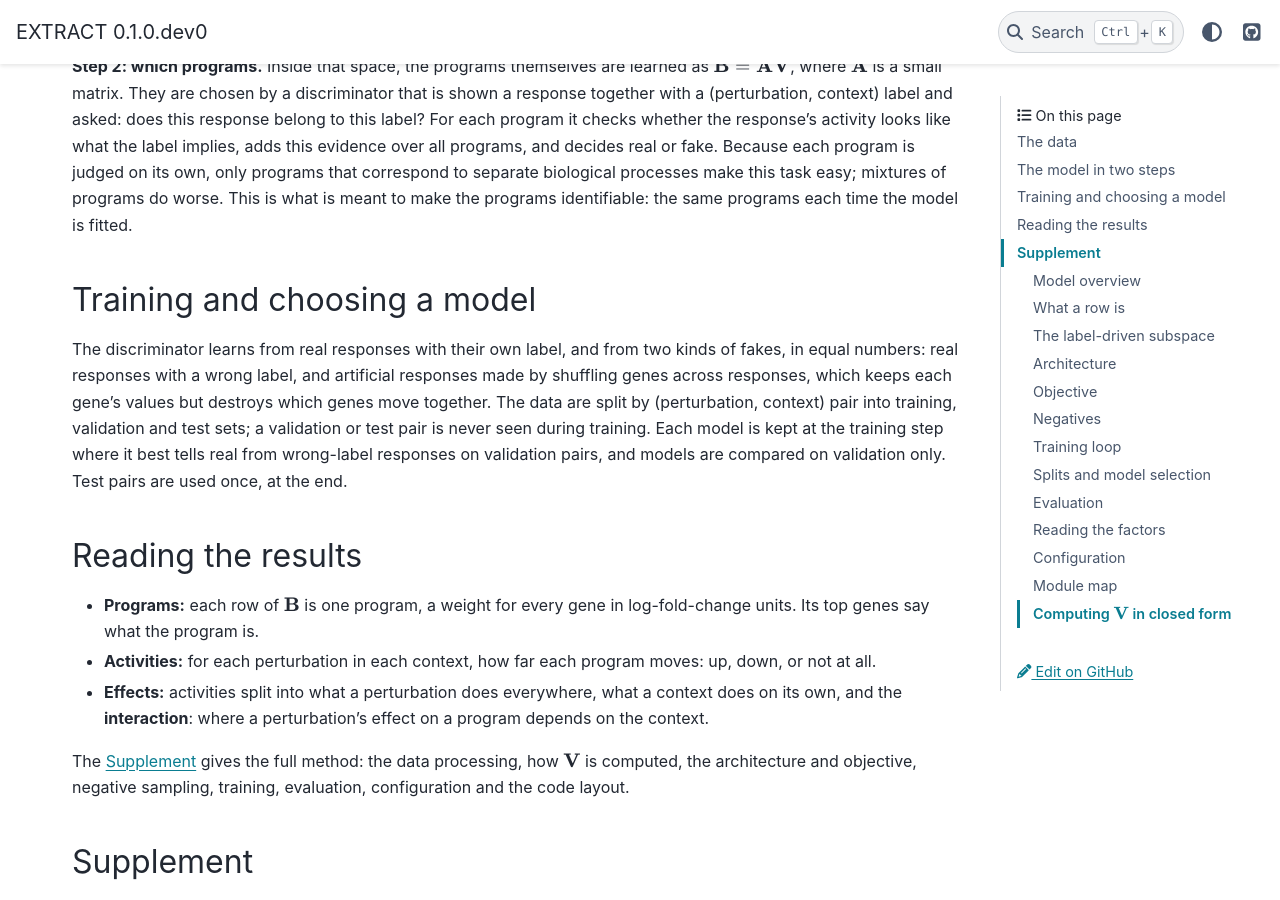
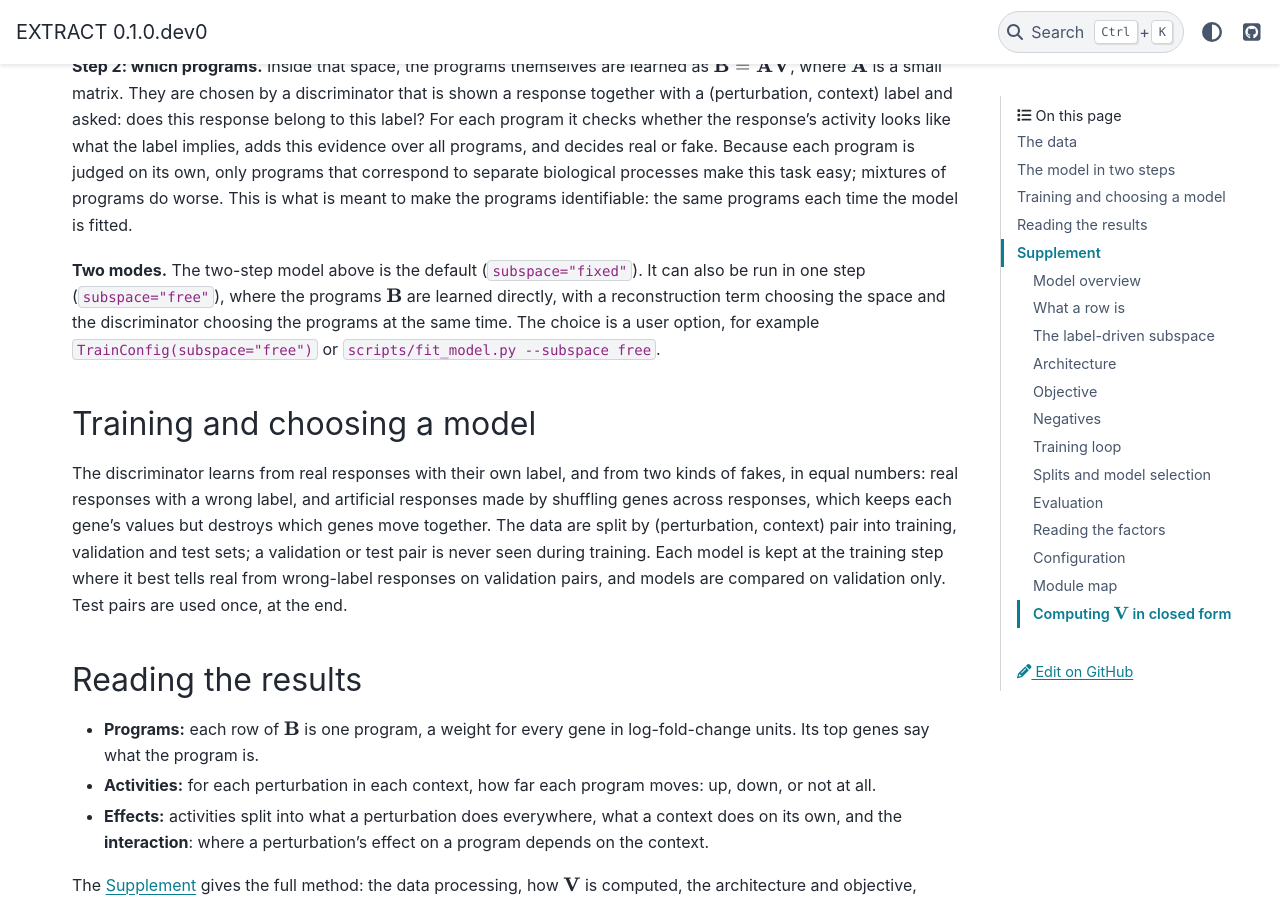
Before and after one commit to EraslanBas/EXTRACT, a Sphinx documentation site: the page built from docs/source/index.md, in a window 1280 px wide and 900 px high, scrolled down 786 px. Built offline with Sphinx 7.4.7 and the PyData theme 0.15.4, drawn with Linux system fonts in a browser that asks for light colours.

Commit message:
Docs/README: document the fixed (default) and free modes as a user option
Co-Authored-By: Claude Opus 5.5 <noreply@anthropic.com>

```diff
--- a/docs/source/index.md
+++ b/docs/source/index.md
@@ -42,6 +42,13 @@ or fake. Because each program is judged on its own, only programs that
 correspond to separate biological processes make this task easy; mixtures of
 programs do worse. This is what is meant to make the programs identifiable: the
 same programs each time the model is fitted.
+
+**Two modes.** The two-step model above is the default (`subspace="fixed"`).
+It can also be run in one step (`subspace="free"`), where the programs
+$\mathbf B$ are learned directly, with a reconstruction term choosing the space
+and the discriminator choosing the programs at the same time. The choice is a
+user option, for example `TrainConfig(subspace="free")` or
+`scripts/fit_model.py --subspace free`.
 
 ## Training and choosing a model
 
```
Also changed, not shown: README.md (+16 -0 lines).
